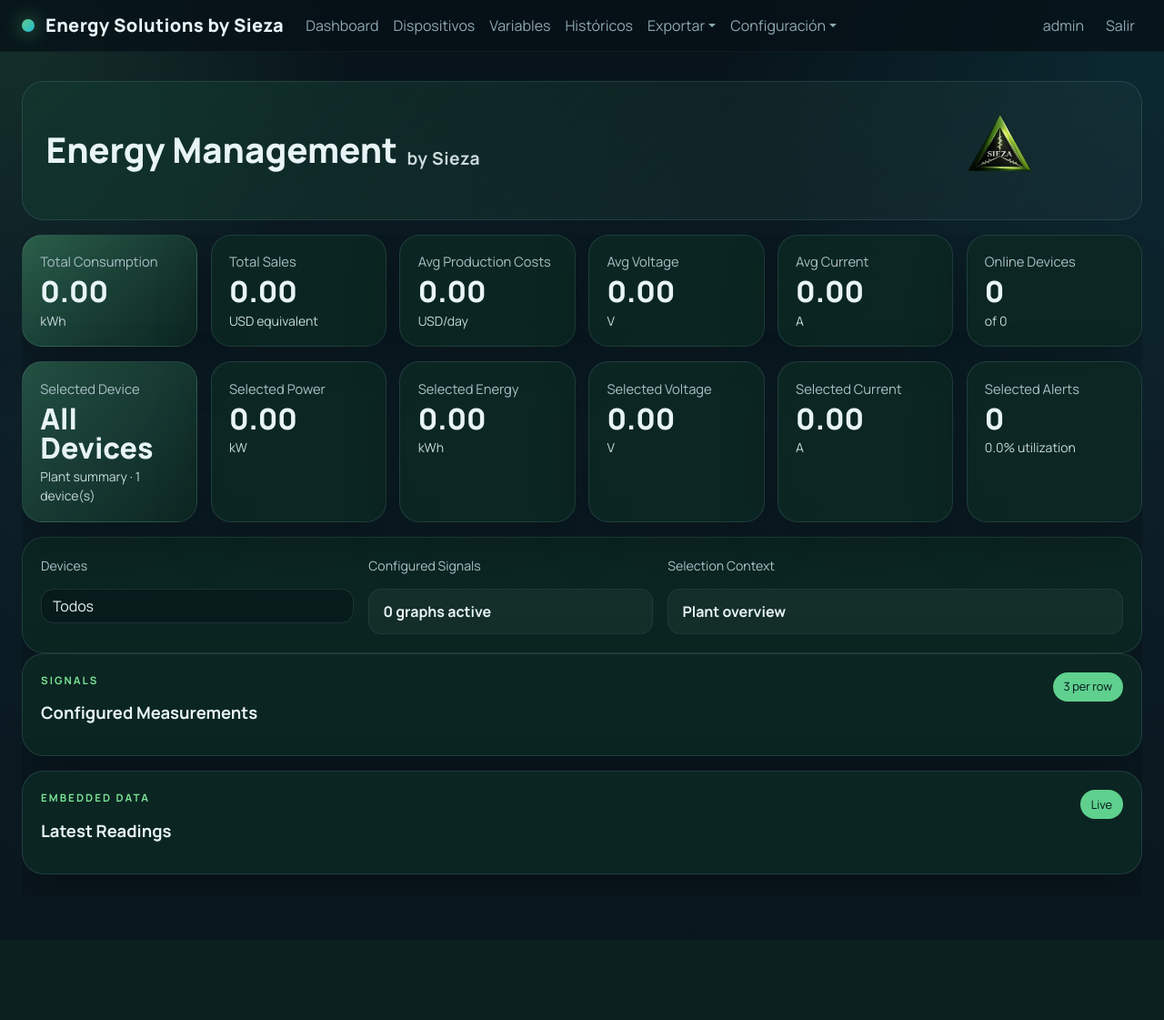
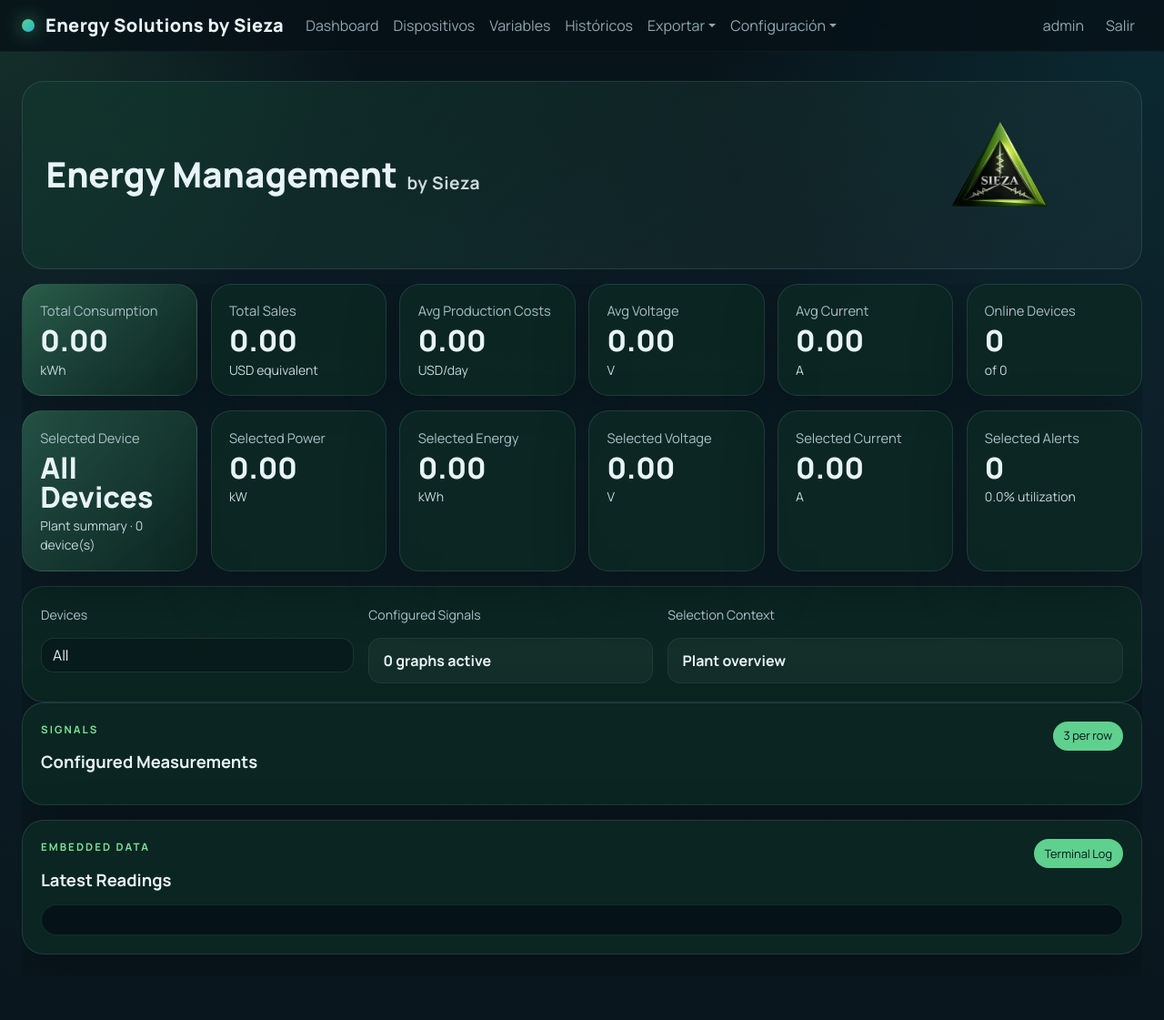
Before and after one commit to zamoranodizaPi/miniscadaModbus, a Flask app: page / in a window 1280 px wide. Shown: the whole page at 91% size. Before the commit the page ends 985 px from the top, so only its background shows below. Run offline with Flask 3, Linux system fonts and the light colour scheme; a user stored in the database is signed in; data comes from the database, SQL or seed files in the repository; data that the repository does not hold is empty.

Commit message:
Add bilingual live dashboards and terminal log view

```diff
--- a/web/app.py
+++ b/web/app.py
@@ -33,6 +33,77 @@ settings = get_settings()
 login_manager = LoginManager()
 login_manager.login_view = "login"
 
+LOCALE_TEXTS = {
+    "en": {
+        "all_devices": "All Devices",
+        "selected_devices": "Selected Devices",
+        "plant_summary": "Plant summary",
+        "device_detail": "Device detail",
+        "plant_overview": "Plant overview",
+        "devices": "Devices",
+        "configured_signals": "Configured Signals",
+        "selection_context": "Selection Context",
+        "graphs_active": "graphs active",
+        "signals": "Signals",
+        "configured_measurements": "Configured Measurements",
+        "three_per_row": "3 per row",
+        "latest_readings": "Latest Readings",
+        "live": "Live",
+        "total_consumption": "Total Consumption",
+        "total_sales": "Total Sales",
+        "avg_production_costs": "Avg Production Costs",
+        "avg_voltage": "Avg Voltage",
+        "avg_current": "Avg Current",
+        "online_devices": "Online Devices",
+        "selected_device": "Selected Device",
+        "selected_power": "Selected Power",
+        "selected_energy": "Selected Energy",
+        "selected_voltage": "Selected Voltage",
+        "selected_current": "Selected Current",
+        "selected_alerts": "Selected Alerts",
+        "utilization": "utilization",
+        "focused_analysis": "Focused Analysis",
+        "hour_window": "hour window",
+        "export_csv": "Export CSV",
+        "terminal_log": "Terminal Log",
+        "all": "All",
+    },
+    "es": {
+        "all_devices": "Todos los equipos",
+        "selected_devices": "Equipos seleccionados",
+        "plant_summary": "Resumen de planta",
+        "device_detail": "Detalle de equipo",
+        "plant_overview": "Vista de planta",
+        "devices": "Equipos",
+        "configured_signals": "Senales configuradas",
+        "selection_context": "Contexto de seleccion",
+        "graphs_active": "graficas activas",
+        "signals": "Senales",
+        "configured_measurements": "Mediciones configuradas",
+        "three_per_row": "3 por fila",
+        "latest_readings": "Ultimas lecturas",
+        "live": "En vivo",
+        "total_consumption": "Consumo total",
+        "total_sales": "Ventas totales",
+        "avg_production_costs": "Costo promedio de produccion",
+        "avg_voltage": "Voltaje promedio",
+        "avg_current": "Corriente promedio",
+        "online_devices": "Equipos en linea",
+        "selected_device": "Equipo seleccionado",
+        "selected_power": "Potencia seleccionada",
+        "selected_energy": "Energia seleccionada",
+        "selected_voltage": "Voltaje seleccionado",
+        "selected_current": "Corriente seleccionada",
+        "selected_alerts": "Alertas seleccionadas",
+        "utilization": "utilizacion",
+        "focused_analysis": "Analisis enfocado",
+        "hour_window": "ventana de horas",
+        "export_csv": "Exportar CSV",
+        "terminal_log": "Log terminal",
+        "all": "Todos",
+    },
+}
+
 
 def create_app() -> Flask:
     app = Flask(__name__, template_folder="templates", static_folder="static")
@@ -50,6 +121,7 @@ def create_app() -> Flask:
             "ui_preferences": preferences,
             "format_compact_value": format_compact_value,
             "format_compact_metric": format_compact_metric,
+            "get_locale_texts": get_locale_texts,
         }
 
     @app.route("/")
@@ -58,7 +130,7 @@ def create_app() -> Flask:
         selected_device_ids = get_optional_int_list(request.args.getlist("device_id"))
         with session_scope() as session:
             snapshot = build_dashboard_snapshot(session, device_ids=selected_device_ids)
-            devices = session.scalars(select(Device).order_by(Device.name)).all()
+            devices = session.scalars(select(Device).where(*is_device_online_expr()).order_by(Device.name)).all()
             variables = variable_inventory(session)
             preferences = load_dashboard_preferences(session)
         return render_template(
@@ -76,7 +148,7 @@ def create_app() -> Flask:
         selected_device_ids = get_optional_int_list(request.args.getlist("device_id"))
         with session_scope() as session:
             snapshot = build_dashboard_snapshot(session, device_ids=selected_device_ids)
-            devices = session.scalars(select(Device).where(Device.enabled.is_(True)).order_by(Device.name)).all()
+            devices = session.scalars(select(Device).where(*is_device_online_expr()).order_by(Device.name)).all()
             preferences = load_dashboard_preferences(session)
         return render_template("local_dashboard.html", snapshot=snapshot, devices=devices, selected_device_ids=selected_device_ids, kiosk_tabs=KIOSK_VARIABLE_TABS, preferences=preferences)
 
@@ -89,9 +161,11 @@ def create_app() -> Flask:
                 current = load_dashboard_preferences(session)
                 current["theme"] = payload.get("theme", current["theme"])
                 current["mode"] = payload.get("mode", current["mode"])
+                current["language"] = payload.get("language", current["language"])
                 current["refresh_seconds"] = int(payload.get("refresh_seconds", current["refresh_seconds"]))
                 current["kiosk_theme"] = payload.get("kiosk_theme", current["kiosk_theme"])
                 current["kiosk_mode"] = payload.get("kiosk_mode", current["kiosk_mode"])
+                current["kiosk_language"] = payload.get("kiosk_language", current["kiosk_language"])
                 visible_tabs = payload.get("visible_tabs", current["visible_tabs"])
                 if isinstance(visible_tabs, list) and visible_tabs:
                     current["visible_tabs"] = visible_tabs
@@ -277,9 +351,11 @@ def create_app() -> Flask:
                 upsert_setting(session, "daemon_reload_interval", request.form["daemon_reload_interval"])
                 dashboard_preferences["theme"] = request.form.get("dashboard_theme", dashboard_preferences["theme"])
                 dashboard_preferences["mode"] = request.form.get("dashboard_mode", dashboard_preferences["mode"])
+                dashboard_preferences["language"] = request.form.get("dashboard_language", dashboard_preferences["language"])
                 dashboard_preferences["refresh_seconds"] = int(request.form.get("dashboard_refresh_seconds", dashboard_preferences["refresh_seconds"]))
                 dashboard_preferences["kiosk_theme"] = request.form.get("kiosk_theme", dashboard_preferences["kiosk_theme"])
                 dashboard_preferences["kiosk_mode"] = request.form.get("kiosk_mode", dashboard_preferences["kiosk_mode"])
+                dashboard_preferences["kiosk_language"] = request.form.get("kiosk_language", dashboard_preferences["kiosk_language"])
                 chart_variables = []
                 for variable_name in variable_inventory(session):
                     chart_variables.append(
@@ -517,6 +593,14 @@ def require_local_request() -> None:
         abort(403)
 
 
+def get_locale_texts(language: str | None) -> dict:
+    return LOCALE_TEXTS.get(language or "en", LOCALE_TEXTS["en"])
+
+
+def is_device_online_expr():
+    return Device.enabled.is_(True), Device.last_error.is_(None), Device.last_seen_at.is_not(None)
+
+
 @login_manager.user_loader
 def load_user(user_id: str):
     session = SessionLocal()
--- a/web/static/app.css
+++ b/web/static/app.css
@@ -470,8 +470,8 @@ body.display-mode-light .navbar-brand {
 .energy-header-logo {
   display: none;
   width: 100%;
-  max-width: 288px;
-  max-height: 106px;
+  max-width: 432px;
+  max-height: 160px;
   object-fit: contain;
 }
 
@@ -663,10 +663,49 @@ body.display-mode-light .btn-outline-light:hover {
   max-height: 240px;
 }
 
+.signal-chart-head {
+  display: flex;
+  align-items: center;
+  justify-content: space-between;
+  gap: 0.75rem;
+  margin-bottom: 0.75rem;
+}
+
 .latest-grid {
   display: grid;
   grid-template-columns: repeat(3, minmax(0, 1fr));
   gap: 0.8rem;
+}
+
+.latest-terminal-log {
+  display: flex;
+  flex-direction: column;
+  gap: 0.35rem;
+  max-height: 360px;
+  overflow: auto;
+  padding: 1rem;
+  border-radius: 18px;
+  background: rgba(6, 17, 23, 0.92);
+  border: 1px solid rgba(95, 208, 141, 0.14);
+  font-family: "SFMono-Regular", "Menlo", "Monaco", monospace;
+  font-size: 0.86rem;
+}
+
+.terminal-line {
+  display: grid;
+  grid-template-columns: 220px minmax(0, 1fr);
+  gap: 1rem;
+  padding: 0.2rem 0;
+  border-bottom: 1px solid rgba(255,255,255,0.04);
+}
+
+.terminal-ts {
+  color: #79e2a1;
+}
+
+.terminal-msg {
+  color: #d7ece2;
+  word-break: break-word;
 }
 
 .toolbar-summary {
--- a/web/templates/dashboard.html
+++ b/web/templates/dashboard.html
@@ -90,18 +91,18 @@
       <div class="toolbar-group">
         <label class="form-label">Devices</label>
         <select id="deviceSelect" class="form-select">
-          <option value="" {% if not selected_device_ids %}selected{% endif %}>Todos</option>
+          <option value="" {% if not selected_device_ids %}selected{% endif %}>{{ t.all }}</option>
           {% for device in devices %}
           <option value="{{ device.id }}" {% if device.id in selected_device_ids %}selected{% endif %}>{{ device.name }}</option>
           {% endfor %}
         </select>
       </div>
       <div class="toolbar-group">
-        <label class="form-label">Configured Signals</label>
-        <div class="toolbar-summary" id="configuredSignalsSummary">{{ snapshot.chart_panels|length }} graphs active</div>
+        <label class="form-label">{{ t.configured_signals }}</label>
+        <div class="toolbar-summary" id="configuredSignalsSummary">{{ snapshot.chart_panels|length }} {{ t.graphs_active }}</div>
       </div>
       <div class="toolbar-group wide">
-        <label class="form-label">Selection Context</label>
+        <label class="form-label">{{ t.selection_context }}</label>
         <div class="toolbar-summary" id="webChartSelectionMeta">{{ snapshot.selection.label }}</div>
       </div>
     </section>
@@ -128,15 +134,15 @@
       <div class="panel-head">
         <div>
           <p class="panel-kicker">Embedded Data</p>
-          <h2 class="panel-title">Latest Readings</h2>
+          <h2 class="panel-title">{{ t.latest_readings }}</h2>
         </div>
-        <span class="panel-badge">Live</span>
+        <span class="panel-badge">{{ t.terminal_log }}</span>
       </div>
-      <div id="latestReadingsList" class="stack-list latest-grid">
+      <div id="latestReadingsList" class="latest-terminal-log">
         {% for row in snapshot.latest_rows %}
-        <div class="stack-item muted">
-          <strong>{{ row.device }} / {{ row.variable }}</strong>
-          <span>{{ row.value }} | {{ row.timestamp }}</span>
+        <div class="terminal-line">
+          <span class="terminal-ts">{{ row.timestamp }}</span>
+          <span class="terminal-msg">{{ row.device }} / {{ row.variable }} = {{ row.value }}</span>
         </div>
         {% endfor %}
       </div>
@@ -148,6 +154,7 @@
 <script>
   const initialSnapshot = {{ snapshot|tojson }};
   const initialPreferences = {{ preferences|tojson }};
+  const localeTexts = {{ t|tojson }};
   const themePresets = {
     orange: { accent: "#ff9f43", accent2: "#ffb86c", surface: "#2e1f16", text: "#fff2e2", grid: "rgba(255,255,255,0.08)" },
     blue: { accent: "#4dabf7", accent2: "#74c0fc", surface: "#10263a", text: "#e3f2ff", grid: "rgba(255,255,255,0.08)" },
@@ -200,16 +207,27 @@
   function selectedDeviceLabel() {
     const select = document.getElementById("deviceSelect");
     const option = select.selectedOptions[0];
-    return option && option.value ? option.textContent : "All Devices";
+    return option && option.value ? option.textContent : localeTexts.all_devices;
   }
 
   function chartOptions(unit, theme) {
     return {
       responsive: true,
       maintainAspectRatio: false,
-      plugins: { legend: { display: false } },
+      plugins: {
+        legend: { display: false },
+        tooltip: {
+          callbacks: {
+            title: (items) => items[0]?.label || "",
+            label: (context) => `${context.dataset.label}: ${formatAxisValue(context.parsed.y, unit)}`
+          }
+        }
+      },
       scales: {
-        x: { ticks: { color: theme.text }, grid: { color: theme.grid } },
+        x: { ticks: { color: theme.text, callback: function(_value, index) {
+          const label = this.getLabelForValue(index);
+          return label ? label.slice(11, 16) : "";
+        } }, grid: { color: theme.grid } },
         y: { ticks: { color: theme.text, callback: (value) => formatAxisValue(value, unit) }, grid: { color: theme.grid } }
       }
     };
@@ -221,7 +239,7 @@
     (snapshot.chart_panels || []).forEach((panel) => {
       payloads[panel.name] = {
         type: panel.chart_type === "bar" ? "bar" : "line",
-        labels: panel.series.map((row) => row.timestamp.slice(11, 16)),
+        labels: panel.series.map((row) => row.timestamp),
         datasets: [{
           label: panel.label,
           data: panel.series.map((row) => row.value),
@@ -271,7 +289,7 @@
 
   function updateLatest(rows) {
     const container = document.getElementById("latestReadingsList");
-    container.innerHTML = rows.map((row) => `<div class="stack-item muted"><strong>${row.device} / ${row.variable}</strong><span>${row.value} | ${row.timestamp}</span></div>`).join("");
+    container.innerHTML = rows.map((row) => `<div class="terminal-line"><span class="terminal-ts">${row.timestamp}</span><span class="terminal-msg">${row.device} / ${row.variable} = ${row.value}</span></div>`).join("");
   }
 
   function updateKpis(snapshot) {
@@ -325,9 +343,9 @@
     const labelNode = document.querySelector('[data-selection="label"]');
     const labelUnitNode = document.querySelector('[data-selection-unit="label"]');
     if (labelNode) labelNode.textContent = selection.label || selectedDeviceLabel();
-    if (labelUnitNode) labelUnitNode.textContent = isPlantView ? `Plant summary · ${selection.device_count || 0} device(s)` : `Device detail · ${selection.device_count || 0} device(s)`;
+    if (labelUnitNode) labelUnitNode.textContent = isPlantView ? `${localeTexts.plant_summary} · ${selection.device_count || 0} device(s)` : `${localeTexts.device_detail} · ${selection.device_count || 0} device(s)`;
     const chartMeta = document.getElementById("webChartSelectionMeta");
-    if (chartMeta) chartMeta.textContent = isPlantView ? "Plant overview" : (selection.label || selectedDeviceLabel());
+    if (chartMeta) chartMeta.textContent = isPlantView ? localeTexts.plant_overview : (selection.label || selectedDeviceLabel());
     const summaryCard = document.getElementById("selectionSummaryCard");
     if (summaryCard) {
       summaryCard.classList.toggle("selection-plant", isPlantView);
@@ -342,7 +360,7 @@
     const alertNode = document.querySelector('[data-selection="active_alerts"]');
     const alertUnitNode = document.querySelector('[data-selection-unit="active_alerts"]');
     if (alertNode) alertNode.textContent = formatNumber(selection.active_alerts || 0, 0);
-    if (alertUnitNode) alertUnitNode.textContent = `${formatNumber(selection.utilization_pct || 0, 1)}% utilization`;
+    if (alertUnitNode) alertUnitNode.textContent = `${formatNumber(selection.utilization_pct || 0, 1)}% ${localeTexts.utilization}`;
   }
 
   function refreshCharts(snapshot, themeName) {
@@ -388,6 +406,22 @@
     });
   }
 
+  function exportChartCsv(chartName) {
+    const panel = (currentSnapshot.chart_panels || []).find((item) => item.name === chartName);
+    if (!panel) return;
+    const lines = ["timestamp,value"];
+    panel.series.forEach((row) => lines.push(`${row.timestamp},${row.value}`));
+    const blob = new Blob([lines.join("\n")], { type: "text/csv;charset=utf-8" });
+    const url = URL.createObjectURL(blob);
+    const link = document.createElement("a");
+    link.href = url;
+    link.download = `${chartName}.csv`;
+    document.body.appendChild(link);
+    link.click();
+    link.remove();
+    URL.revokeObjectURL(url);
+  }
+
   function resetRefreshLoop() {
     if (refreshHandle) clearInterval(refreshHandle);
     refreshHandle = setInterval(refreshRealtime, Number(initialPreferences.refresh_seconds) * 1000);
@@ -403,5 +437,8 @@
 
   document.getElementById("deviceSelect").addEventListener("input", handleDeviceChange);
   document.getElementById("deviceSelect").addEventListener("change", handleDeviceChange);
+  document.querySelectorAll(".signal-export-btn").forEach((button) => {
+    button.addEventListener("click", () => exportChartCsv(button.dataset.exportChart));
+  });
 </script>
 {% endblock %}
```
Also changed, not shown: other parts of web/templates/dashboard.html (+21 -15 lines), web/analytics.py (+6 -2 lines), web/templates/local_dashboard.html (+19 -16 lines), web/templates/settings.html (+16 -0 lines).
